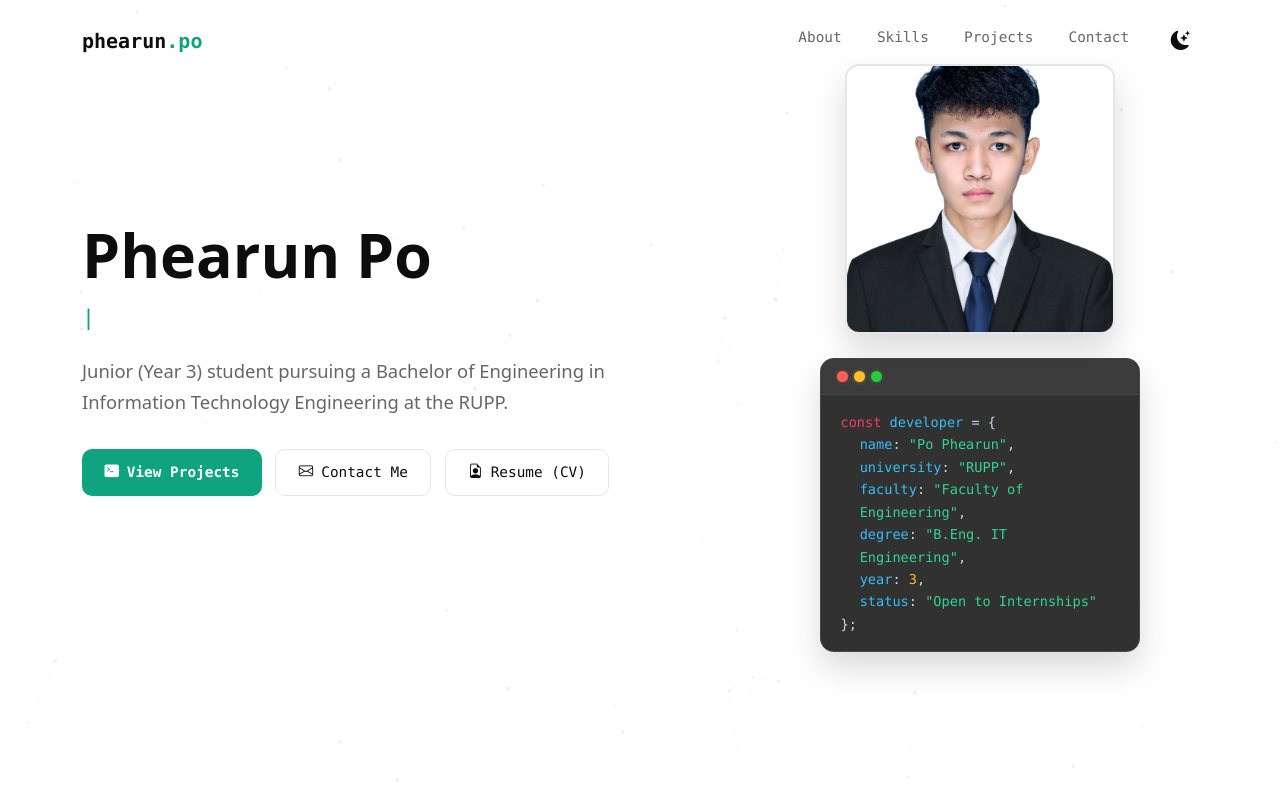
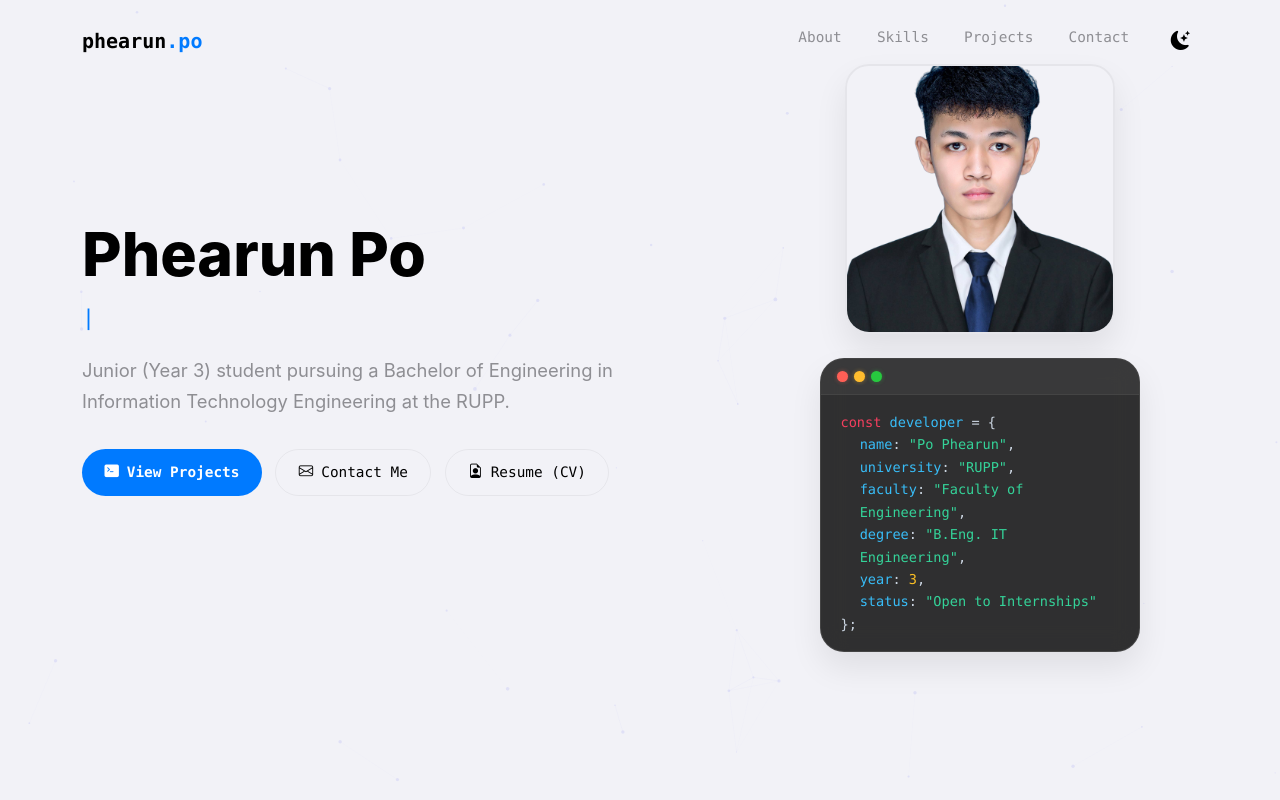
Before and after one commit to therealphearunpo/My-portfolio, a React (Vite) app: page / in a window 1280 px wide. Shown: the top 800 px of the page. Built offline with nearby package versions, Linux system fonts and the light colour scheme.

Commit message:
style: apply global iOS/Apple Design aesthetic (radii, colors, buttons, glassmorphism)

```diff
--- a/src/style.css
+++ b/src/style.css
@@ -2,37 +2,37 @@
   Authentic Student Developer Portfolio Style
   ============================================================ */
 :root {
-  --bg-color: #ffffff;
-  --card-bg: #f7f7f8;
-  --card-border: #e5e5e5;
-  --card-hover: #ececf1;
-  --text-main: #0d0d0d;
-  --text-muted: #666666;
-  --accent-emerald: #10a37f;
-  --accent-cyan: #10a37f;
-  --accent-purple: #8a2be2;
-  --font-serif: system-ui, -apple-system, BlinkMacSystemFont, "Segoe UI", Roboto, sans-serif;
-  --font-mono: Söhne Mono, Monaco, "Andale Mono", "Ubuntu Mono", monospace;
-  --radius-sm: 6px;
-  --radius-md: 10px;
-  --radius-lg: 14px;
-  --nav-bg: rgba(255, 255, 255, 0.92);
-  --typing-color: #000000;
-  --shadow-strong: rgba(0, 0, 0, 0.15);
-  --shadow-focus: rgba(16, 163, 127, 0.2);
+  --bg-color: #f2f2f7; /* iOS Light Background */
+  --card-bg: #ffffff;  /* iOS Widget White */
+  --card-border: rgba(0, 0, 0, 0.05); /* Soft border */
+  --card-hover: #f9f9f9;
+  --text-main: #000000;
+  --text-muted: #8e8e93; /* iOS Gray */
+  --accent-emerald: #007aff; /* iOS Blue */
+  --accent-cyan: #5ac8fa; /* iOS Light Blue */
+  --accent-purple: #af52de; /* iOS Purple */
+  --font-serif: -apple-system, BlinkMacSystemFont, "SF Pro Display", "Segoe UI", Roboto, sans-serif;
+  --font-mono: "SF Mono", Monaco, Menlo, Consolas, monospace;
+  --radius-sm: 8px;
+  --radius-md: 16px;
+  --radius-lg: 24px; /* Big squircle iOS corners */
+  --nav-bg: rgba(242, 242, 247, 0.7);
+  --typing-color: #007aff;
+  --shadow-strong: rgba(0, 0, 0, 0.08);
+  --shadow-focus: rgba(0, 122, 255, 0.25);
 }
 
 body.dark-theme {
-  --bg-color: #0f1115;
-  --card-bg: #1a1d24;
-  --card-border: #2d3139;
-  --card-hover: #222630;
-  --text-main: #f0f0f5;
-  --text-muted: #a1a1aa;
-  --nav-bg: rgba(15, 17, 21, 0.92);
-  --typing-color: var(--accent-cyan);
-  --shadow-strong: rgba(0, 0, 0, 0.45);
-  --shadow-focus: rgba(16, 163, 127, 0.25);
+  --bg-color: #000000; /* iOS Dark Mode Black */
+  --card-bg: #1c1c1e; /* iOS Dark Widget Gray */
+  --card-border: rgba(255, 255, 255, 0.08);
+  --card-hover: #2c2c2e;
+  --text-main: #ffffff;
+  --text-muted: #98989d;
+  --nav-bg: rgba(0, 0, 0, 0.7);
+  --typing-color: #0a84ff; /* iOS Dark Blue */
+  --shadow-strong: rgba(0, 0, 0, 0.6);
+  --shadow-focus: rgba(10, 132, 255, 0.3);
 }
 
 .theme-toggle {
@@ -256,7 +256,7 @@ section {
   font-weight: 700;
   font-family: var(--font-mono);
   padding: 0.65rem 1.4rem;
-  border-radius: var(--radius-md);
+  border-radius: 100px;
   font-size: 0.9rem;
   display: inline-flex;
   align-items: center;
@@ -265,7 +265,7 @@ section {
 }
 
 .btn-primary-dev:hover {
-  background: #0e8c6d;
+  background: #006ee6; /* Darker iOS Blue */
   color: #ffffff;
   transform: translateY(-2px);
   box-shadow: 0 4px 12px var(--shadow-strong);
@@ -278,7 +278,7 @@ section {
   font-family: var(--font-mono);
   font-size: 0.9rem;
   padding: 0.65rem 1.4rem;
-  border-radius: var(--radius-md);
+  border-radius: 100px;
   display: inline-flex;
   align-items: center;
   gap: 0.5rem;
```
